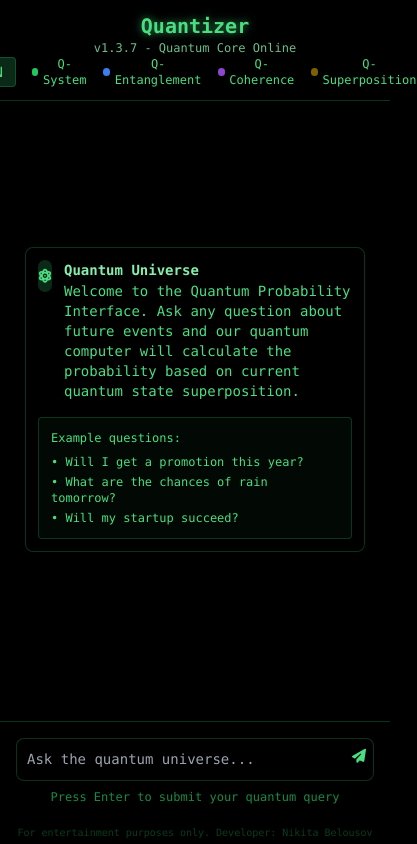
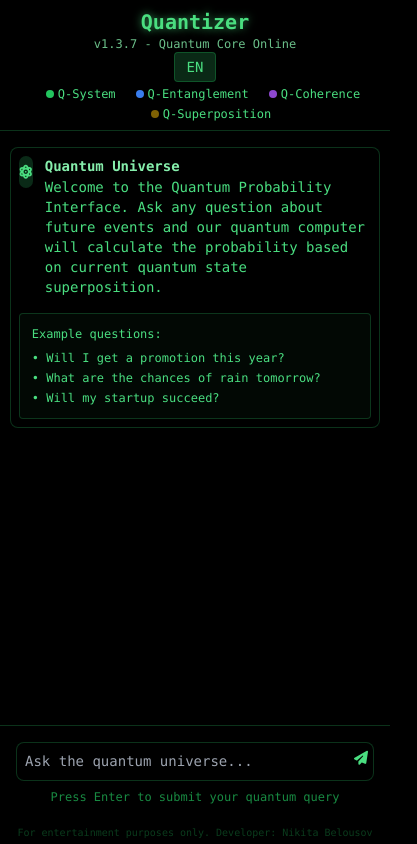
Before and after one commit to dahaky/Quantizer, a plain HTML site: page index.html in a window 390 px wide. Shown: the whole page, 417 px wide, since content can reach past the window. Drawn offline with nearby package versions, Linux system fonts and the light colour scheme.

Commit message:
Update index.html
новая адаптация под мобилку

```diff
--- a/index.html
+++ b/index.html
@@ -16,21 +16,49 @@
         @media (max-width: 640px) {
             body {
                 font-size: 14px;
+                height: 100vh;
+                overflow: hidden;
+                display: flex;
+                flex-direction: column;
             }
             header {
-                padding: 12px 8px !important;
+                padding: 8px 4px !important;
+                flex-shrink: 0;
             }
             .message-enter {
                 width: 95% !important;
-                padding: 12px !important;
+                padding: 8px !important;
+                margin-bottom: 0.5rem;
             }
             #userInput {
-                padding: 10px 36px 10px 10px !important;
+                padding: 8px 32px 8px 8px !important;
                 font-size: 14px;
             }
             #sendButton {
-                right: 8px !important;
-                top: 8px !important;
+                right: 6px !important;
+                top: 6px !important;
+            }
+            #chatContainer {
+                flex-grow: 1;
+                overflow-y: auto;
+                padding-bottom: 8px;
+            }
+            .console-bg {
+                height: 100%;
+                display: flex;
+                flex-direction: column;
+            }
+            main {
+                flex-grow: 1;
+                padding: 8px;
+            }
+            .progress-container {
+                height: 3px;
+            }
+            .flex.items-center.space-x-4 {
+                flex-wrap: wrap;
+                justify-content: center;
+                gap: 4px;
             }
         }
         .quantum-pulse {
@@ -57,10 +85,11 @@
         #chatContainer {
             display: flex;
             flex-direction: column;
-            justify-content: center;
+            justify-content: flex-start;
             align-items: center;
             flex-grow: 1;
-            overflow: hidden;
+            overflow-y: auto;
+            padding: 16px 0;
         }
         @keyframes fadeIn {
             from { opacity: 0; transform: translateY(10px); }
@@ -84,7 +113,7 @@
     </style>
 </head>
 <body class="font-mono text-green-400 bg-black min-h-screen flex flex-col">
-    <div class="console-bg flex-grow flex flex-col">
+    <div class="console-bg flex-grow flex flex-col" style="min-height: 0;">
         <!-- Header -->
         <header class="border-b border-green-800/50 p-4 flex flex-col items-center text-center">
             <h1 class="text-xl md:text-2xl font-bold glow-text">Quantizer</h1>
@@ -116,7 +145,7 @@
         </header>
 
         <!-- Main Content -->
-        <main class="flex-grow p-4 overflow-y-auto flex flex-col items-center" id="chatContainer">
+        <main class="flex-grow p-4 flex flex-col items-center" id="chatContainer" style="min-height: 0;">
             <!-- Welcome Message -->
             <div class="message-enter mb-6 p-4 border border-green-800/50 rounded-lg bg-black/30 backdrop-blur-sm w-full max-w-2xl">
                 <div class="flex items-start mb-2">
@@ -147,7 +176,7 @@
         </main>
 
         <!-- Input Area -->
-        <div class="p-4 border-t border-green-800/50">
+        <div class="p-4 border-t border-green-800/50" style="flex-shrink: 0;">
             <div class="relative">
                 <input
                     type="text"
```
